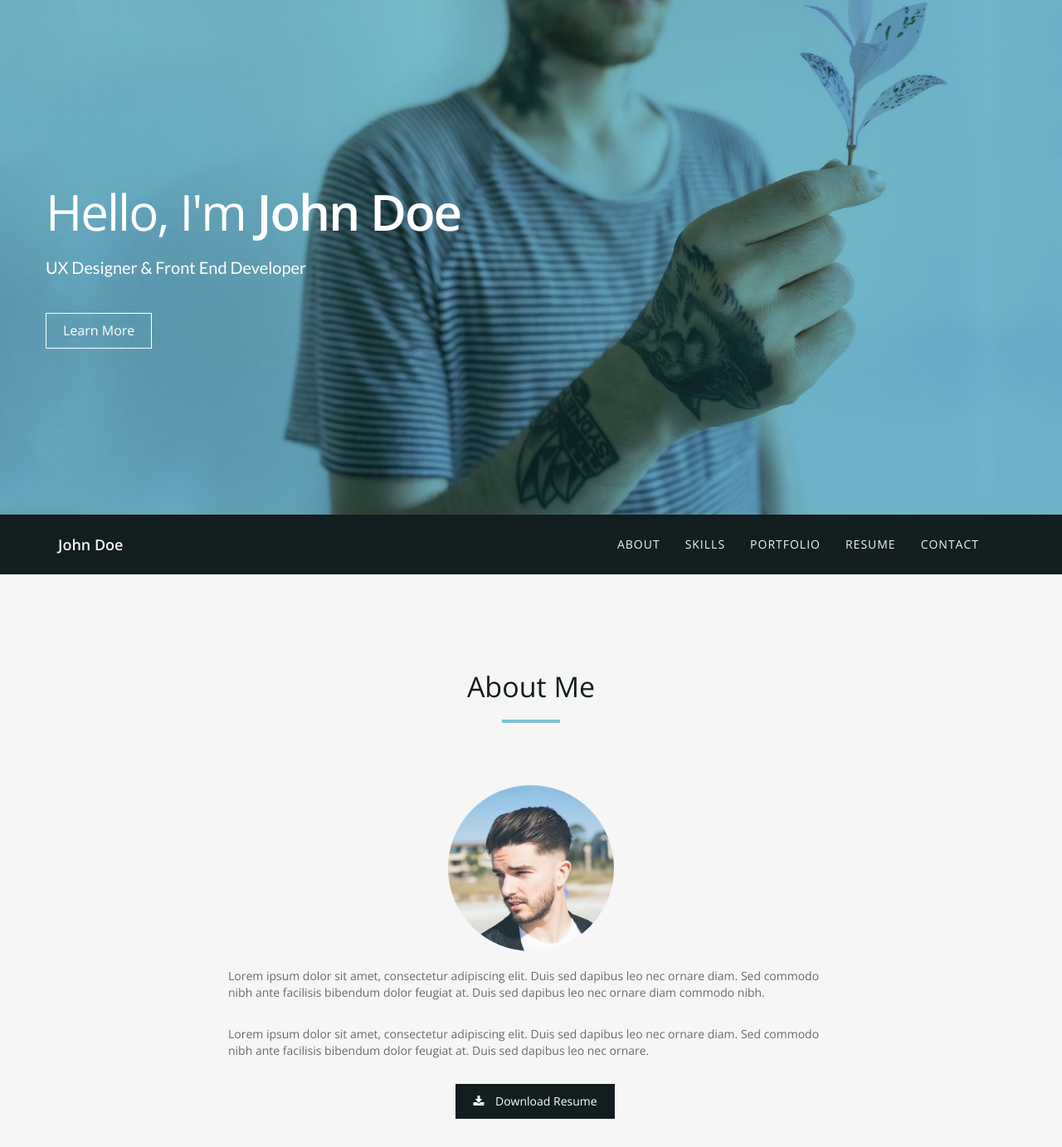
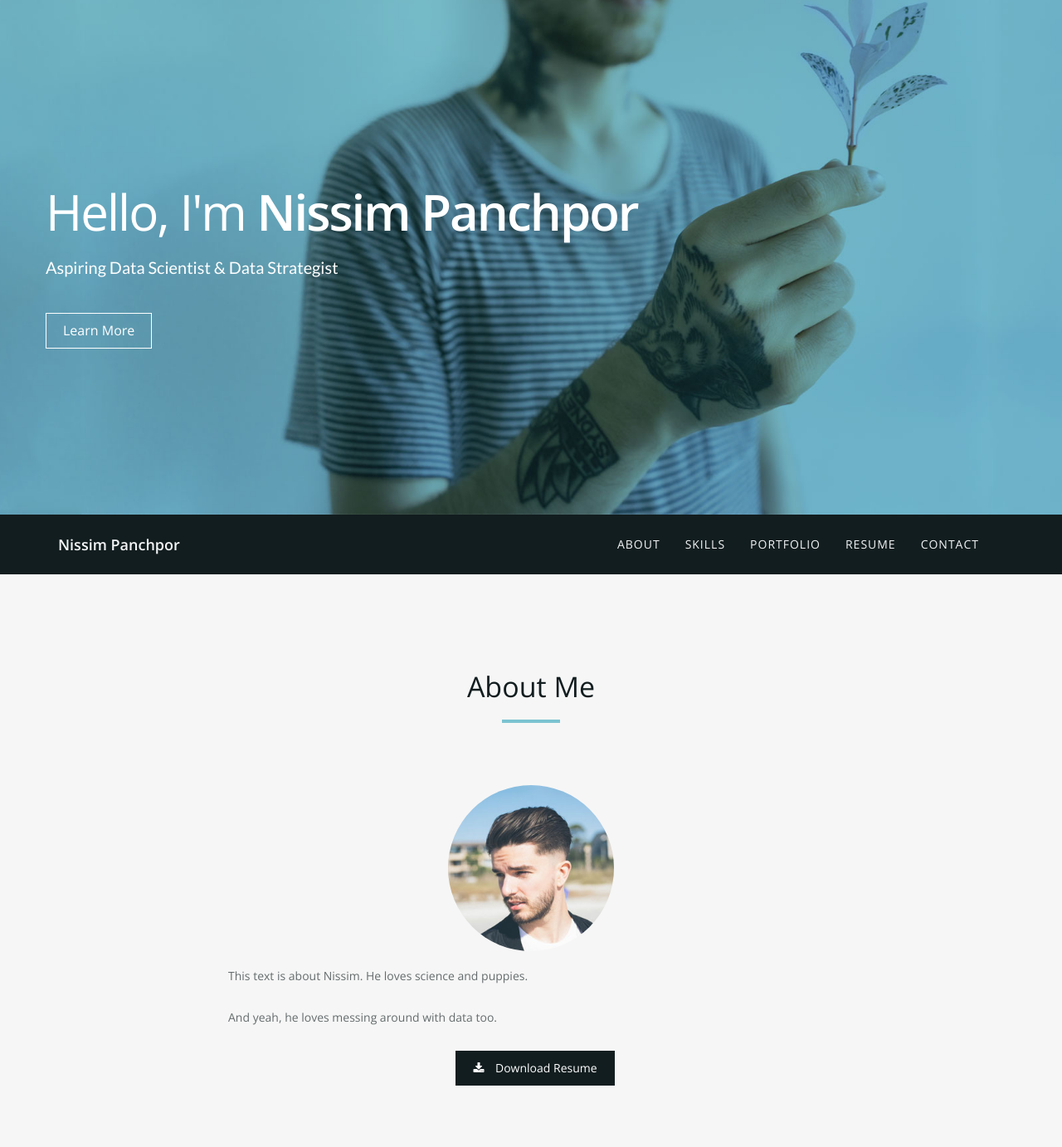
Before and after one commit to nissim-panchpor/nissim-panchpor.github.io, a plain HTML site: page index.html in a window 1280 px wide. Shown: the part 98-1480 px from the top of the page at 83% size. Drawn offline with nearby package versions, Linux system fonts and the light colour scheme.

Commit message:
Added name and resume

```diff
--- a/index.html
+++ b/index.html
@@ -3,7 +3,7 @@
 <head>
 <meta charset="utf-8">
 <meta name="viewport" content="width=device-width, initial-scale=1">
-<title>John Doe - UX Designer & Front End Developer</title>
+<title>Nissim Panchpor - Aspiring Data Scientist & Data Strategist</title>
 <meta name="description" content="">
 <meta name="author" content="">
 
@@ -41,8 +41,8 @@
     <div class="container">
       <div class="row">
         <div class="intro-text">
-          <h1>Hello, I'm <span class="name">John Doe</span></h1>
-          <p>UX Designer & Front End Developer</p>
+          <h1>Hello, I'm <span class="name">Nissim Panchpor</span></h1>
+          <p>Aspiring Data Scientist & Data Strategist</p>
           <a href="#about" class="btn btn-default btn-lg page-scroll">Learn More</a> </div>
       </div>
     </div>
@@ -54,7 +54,7 @@
     <div class="container">
       <div class="navbar-header">
         <button type="button" class="navbar-toggle" data-toggle="collapse" data-target=".navbar-main-collapse"> <i class="fa fa-bars"></i> </button>
-        <a class="navbar-brand page-scroll" href="#page-top">John Doe</a> </div>
+        <a class="navbar-brand page-scroll" href="#page-top">Nissim Panchpor</a> </div>
 
       <!-- Collect the nav links, forms, and other content for toggling -->
       <div class="collapse navbar-collapse navbar-right navbar-main-collapse">
@@ -82,9 +82,9 @@
       <div class="col-md-12 text-center"><img src="img/about.jpg" class="img-responsive"></div>
       <div class="col-md-8 col-md-offset-2">
         <div class="about-text">
-          <p>Lorem ipsum dolor sit amet, consectetur adipiscing elit. Duis sed dapibus leo nec ornare diam. Sed commodo nibh ante facilisis bibendum dolor feugiat at. Duis sed dapibus leo nec ornare diam commodo nibh.</p>
-          <p>Lorem ipsum dolor sit amet, consectetur adipiscing elit. Duis sed dapibus leo nec ornare diam. Sed commodo nibh ante facilisis bibendum dolor feugiat at. Duis sed dapibus leo nec ornare.</p>
-          <p class="text-center"><a class="btn btn-primary" href="#"><i class="fa fa-download"></i> Download Resume</a></p>
+          <p>This text is about Nissim. He loves science and puppies.</p>
+          <p>And yeah, he loves messing around with data too.</p>
+          <p class="text-center"><a class="btn btn-primary" href="Resume_Nissim_Panchpor_v2.23.pdf" download="My Resume"><i class="fa fa-download"></i> Download Resume</a></p>
         </div>
       </div>
     </div>
```
Also changed, not shown: 1 other file.
